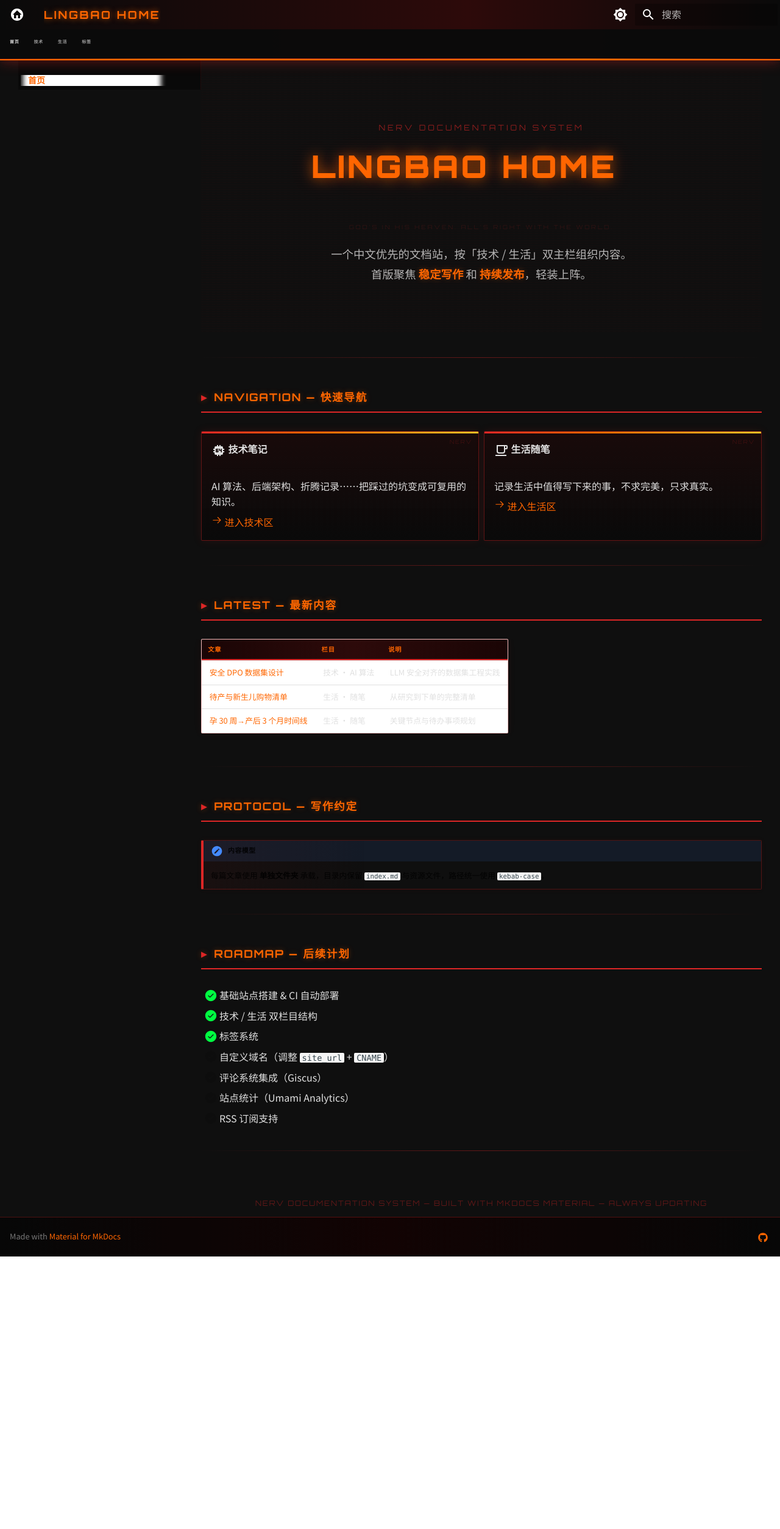
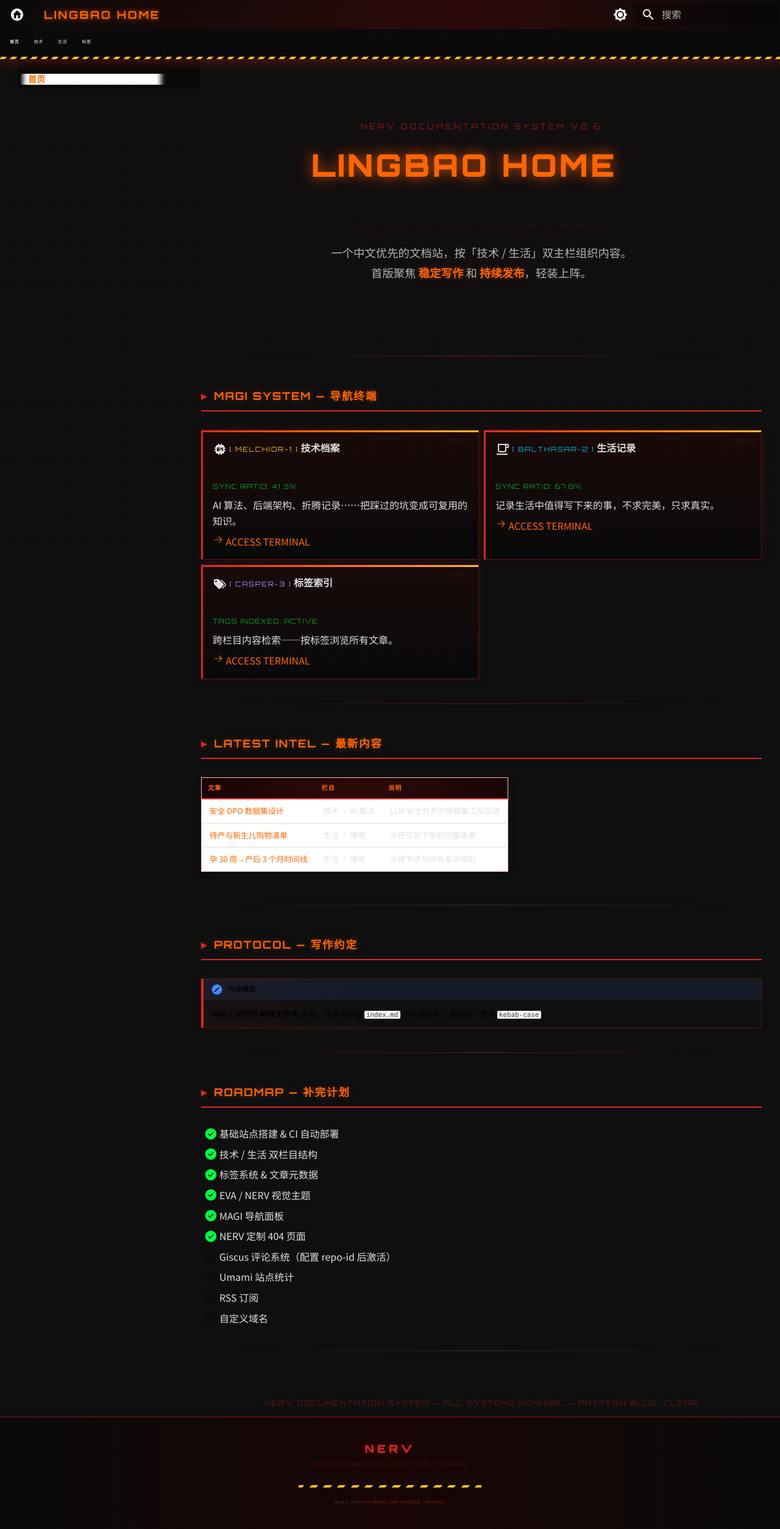
Before and after one commit to tanlon2miracle-ops/my_home, an MkDocs documentation site: the page built from docs/index.md, in a window 1280 px wide. Shown: the whole page at 61% size. Built offline with MkDocs 1.6.1 and Material for MkDocs 9.7.7, drawn with Linux system fonts in a browser that asks for light colours; before the commit the page ends 2061 px from its top, so only the background shows below that.

Commit message:
feat: EVA deep customization — MAGI panels, NERV footer, 404 page, CRT scanlines
Phase 2 visual overhaul:
- Homepage: MAGI system panel cards (MELCHIOR/BALTHASAR/CASPER) with sync ratios
- 404.html: AT FIELD TERROR page with blinking alert, red glow, scanline animation
- Footer: NERV branding with classic motto + yellow-black hazard stripe divider
- CSS: global CRT scanline animation, NERV hazard stripe on header, zero border-radius
  on all elements (cards/admonitions/code/tables), left-side terminal border on cards
- Roadmap updated to reflect completed EVA customizations

```diff
--- a/docs/index.md
+++ b/docs/index.md
@@ -91,11 +91,24 @@ hide:
   margin-top: -0.5em;
   margin-bottom: 2em;
 }
+.magi-label {
+  font-family: 'Orbitron', monospace;
+  font-size: 0.7em;
+  letter-spacing: 0.15em;
+  text-transform: uppercase;
+  margin-bottom: 0.3em;
+}
+.sync-ratio {
+  font-family: 'Orbitron', monospace;
+  font-size: 0.7em;
+  letter-spacing: 0.1em;
+  color: rgba(0, 255, 65, 0.6);
+}
 </style>
 
 <div class="eva-hero" markdown>
 
-<div class="eva-subtitle">NERV DOCUMENTATION SYSTEM</div>
+<div class="eva-subtitle">NERV DOCUMENTATION SYSTEM v2.6</div>
 
 # LINGBAO HOME
 
@@ -110,31 +123,45 @@ hide:
 
 <div class="eva-divider"></div>
 
-<div class="eva-section">NAVIGATION — 快速导航</div>
+<div class="eva-section">MAGI SYSTEM — 导航终端</div>
 
 <div class="grid cards" markdown>
 
--   :material-cpu-64-bit:{ .lg .middle } **技术笔记**
+-   :material-cpu-64-bit:{ .lg .middle } <span class="magi-label" style="color: #fbbf24;">[ MELCHIOR-1 ]</span> **技术档案**
 
     ---
 
+    <span class="sync-ratio">SYNC RATIO: 41.3%</span>
+
     AI 算法、后端架构、折腾记录……把踩过的坑变成可复用的知识。
 
-    [:octicons-arrow-right-24: 进入技术区](tech/index.md)
+    [:octicons-arrow-right-24: ACCESS TERMINAL](tech/index.md)
 
--   :material-coffee-outline:{ .lg .middle } **生活随笔**
+-   :material-coffee-outline:{ .lg .middle } <span class="magi-label" style="color: #06b6d4;">[ BALTHASAR-2 ]</span> **生活记录**
 
     ---
 
+    <span class="sync-ratio">SYNC RATIO: 67.8%</span>
+
     记录生活中值得写下来的事，不求完美，只求真实。
 
-    [:octicons-arrow-right-24: 进入生活区](life/index.md)
+    [:octicons-arrow-right-24: ACCESS TERMINAL](life/index.md)
+
+-   :material-tag-multiple:{ .lg .middle } <span class="magi-label" style="color: #c084fc;">[ CASPER-3 ]</span> **标签索引**
+
+    ---
+
+    <span class="sync-ratio">TAGS INDEXED: ACTIVE</span>
+
+    跨栏目内容检索——按标签浏览所有文章。
+
+    [:octicons-arrow-right-24: ACCESS TERMINAL](tags/index.md)
 
 </div>
 
 <div class="eva-divider"></div>
 
-<div class="eva-section">LATEST — 最新内容</div>
+<div class="eva-section">LATEST INTEL — 最新内容</div>
 
 | 文章 | 栏目 | 说明 |
 | :--- | :--- | :--- |
@@ -151,18 +178,21 @@ hide:
 
 <div class="eva-divider"></div>
 
-<div class="eva-section">ROADMAP — 后续计划</div>
+<div class="eva-section">ROADMAP — 补完计划</div>
 
 - [x] 基础站点搭建 & CI 自动部署
 - [x] 技术 / 生活 双栏目结构
-- [x] 标签系统
-- [ ] 自定义域名（调整 `site_url` + `CNAME`）
-- [ ] 评论系统集成（Giscus）
-- [ ] 站点统计（Umami Analytics）
-- [ ] RSS 订阅支持
+- [x] 标签系统 & 文章元数据
+- [x] EVA / NERV 视觉主题
+- [x] MAGI 导航面板
+- [x] NERV 定制 404 页面
+- [ ] Giscus 评论系统（配置 repo-id 后激活）
+- [ ] Umami 站点统计
+- [ ] RSS 订阅
+- [ ] 自定义域名
 
 <div class="eva-divider"></div>
 
 <div class="eva-footer-msg">
-  NERV DOCUMENTATION SYSTEM — BUILT WITH MKDOCS MATERIAL — ALWAYS UPDATING
+  NERV DOCUMENTATION SYSTEM — ALL SYSTEMS NOMINAL — PATTERN BLUE: CLEAR
 </div>
--- a/docs/stylesheets/extra.css
+++ b/docs/stylesheets/extra.css
@@ -353,3 +353,74 @@
     width: 12.1rem;
   }
 }
+
+/* ========== 20. CRT 扫描线全局动画 ========== */
+body::after {
+  content: "";
+  position: fixed;
+  top: 0; left: 0; right: 0; bottom: 0;
+  background: repeating-linear-gradient(
+    0deg,
+    transparent,
+    transparent 2px,
+    rgba(220, 38, 38, 0.015) 2px,
+    rgba(220, 38, 38, 0.015) 4px
+  );
+  pointer-events: none;
+  z-index: 9999;
+  animation: crt-scroll 10s linear infinite;
+}
+@keyframes crt-scroll {
+  0% { background-position: 0 0; }
+  100% { background-position: 0 200px; }
+}
+
+/* ========== 21. NERV 警戒带 (Header 底部) ========== */
+.md-header {
+  border-bottom: none !important;
+  position: relative;
+}
+.md-header::after {
+  content: "";
+  position: absolute;
+  bottom: 0; left: 0; right: 0;
+  height: 4px;
+  background: repeating-linear-gradient(
+    -45deg,
+    #fbbf24,
+    #fbbf24 6px,
+    #0a0a0a 6px,
+    #0a0a0a 12px
+  ) !important;
+  z-index: 10;
+}
+
+/* ========== 22. 硬朗面板 - 零圆角 ========== */
+.md-typeset .grid.cards > ul > li {
+  border-radius: 0 !important;
+}
+.md-typeset .admonition,
+.md-typeset details {
+  border-radius: 0 !important;
+}
+.md-typeset pre,
+.md-typeset pre > code {
+  border-radius: 0 !important;
+}
+.md-typeset table:not([class]) {
+  border-radius: 0 !important;
+}
+.md-search__input {
+  border-radius: 0 !important;
+}
+.md-top {
+  border-radius: 0 !important;
+}
+
+/* ========== 23. 卡片左侧粗边框 (终端面板感) ========== */
+.md-typeset .grid.cards > ul > li {
+  border-left: 3px solid var(--eva-red) !important;
+}
+.md-typeset .grid.cards > ul > li:hover {
+  border-left-color: var(--eva-orange) !important;
+}
--- /dev/null
+++ b/overrides/404.html
@@ -0,0 +1,104 @@
+{% extends "base.html" %}
+
+{% block content %}
+<style>
+.eva-404 {
+  text-align: center;
+  padding: 6rem 2rem;
+  position: relative;
+  overflow: hidden;
+}
+.eva-404::before {
+  content: "";
+  position: absolute;
+  top: 0; left: 0; right: 0; bottom: 0;
+  background: repeating-linear-gradient(
+    0deg,
+    transparent,
+    transparent 2px,
+    rgba(220, 38, 38, 0.03) 2px,
+    rgba(220, 38, 38, 0.03) 4px
+  );
+  pointer-events: none;
+  animation: scanline-scroll 8s linear infinite;
+}
+@keyframes scanline-scroll {
+  0% { transform: translateY(0); }
+  100% { transform: translateY(100px); }
+}
+.eva-404-alert {
+  font-family: 'Orbitron', monospace;
+  font-size: 0.8em;
+  letter-spacing: 0.3em;
+  color: #dc2626;
+  text-transform: uppercase;
+  animation: blink-alert 1s steps(1) infinite;
+  margin-bottom: 2rem;
+}
+@keyframes blink-alert {
+  0%, 50% { opacity: 1; }
+  51%, 100% { opacity: 0.3; }
+}
+.eva-404-code {
+  font-family: 'Orbitron', monospace;
+  font-size: 8em;
+  font-weight: 900;
+  color: #dc2626;
+  text-shadow: 0 0 30px rgba(220, 38, 38, 0.5), 0 0 60px rgba(220, 38, 38, 0.2);
+  line-height: 1;
+  margin: 0.5rem 0;
+}
+.eva-404-msg {
+  font-family: 'Orbitron', monospace;
+  font-size: 1.4em;
+  font-weight: 700;
+  letter-spacing: 0.15em;
+  color: #ff6600;
+  text-transform: uppercase;
+  text-shadow: 0 0 10px rgba(255, 102, 0, 0.3);
+  margin: 1.5rem 0;
+}
+.eva-404-sub {
+  color: rgba(224, 224, 224, 0.6);
+  font-size: 1.1em;
+  margin: 1rem 0 2.5rem;
+}
+.eva-404-btn {
+  display: inline-block;
+  font-family: 'Orbitron', monospace;
+  font-size: 0.85em;
+  letter-spacing: 0.1em;
+  text-transform: uppercase;
+  color: #fff;
+  background: linear-gradient(135deg, #dc2626 0%, #ff6600 100%);
+  padding: 0.8em 2em;
+  text-decoration: none;
+  border: none;
+  transition: all 0.3s;
+  box-shadow: 0 4px 15px rgba(220, 38, 38, 0.3);
+}
+.eva-404-btn:hover {
+  transform: translateY(-2px);
+  box-shadow: 0 8px 25px rgba(220, 38, 38, 0.4);
+  color: #fff;
+}
+.eva-404-pattern {
+  font-family: 'Orbitron', monospace;
+  font-size: 0.6em;
+  letter-spacing: 0.2em;
+  color: rgba(220, 38, 38, 0.15);
+  margin-top: 3rem;
+}
+</style>
+
+<div class="eva-404">
+  <div class="eva-404-alert">⚠ WARNING — AT FIELD DETECTED ⚠</div>
+  <div class="eva-404-code">404</div>
+  <div class="eva-404-msg">Signal Lost — Target Not Found</div>
+  <div class="eva-404-sub">指定页面不存在，或已被 A.T. 力场屏蔽。</div>
+  <a href="{{ config.site_url }}" class="eva-404-btn">▸ Return to NERV HQ</a>
+  <div class="eva-404-pattern">
+    NERV CENTRAL DOGMA — ERROR REPORT — PATTERN BLUE
+  </div>
+</div>
+{% endblock %}
--- a/overrides/main.html
+++ b/overrides/main.html
@@ -25,3 +25,63 @@
   </div>
   {% endif %}
 {% endblock %}
+
+{% block footer %}
+<footer class="md-footer">
+  <div style="
+    background: linear-gradient(90deg, #0a0a0a 0%, #1a0505 50%, #0a0a0a 100%);
+    border-top: 1px solid rgba(220, 38, 38, 0.3);
+    padding: 2rem 1rem;
+    text-align: center;
+  ">
+    <!-- NERV Logo Text -->
+    <div style="
+      font-family: 'Orbitron', monospace;
+      font-size: 1.8em;
+      font-weight: 900;
+      letter-spacing: 0.3em;
+      color: #dc2626;
+      text-shadow: 0 0 15px rgba(220, 38, 38, 0.3);
+      margin-bottom: 0.5rem;
+    ">NERV</div>
+
+    <!-- Classic Motto -->
+    <div style="
+      font-family: 'Orbitron', monospace;
+      font-size: 0.65em;
+      letter-spacing: 0.2em;
+      color: rgba(220, 38, 38, 0.4);
+      text-transform: uppercase;
+      margin-bottom: 1.5rem;
+    ">God's in His Heaven. All's Right with the World.</div>
+
+    <!-- Hazard stripe divider -->
+    <div style="
+      height: 4px;
+      max-width: 300px;
+      margin: 0 auto 1rem;
+      background: repeating-linear-gradient(
+        -45deg,
+        #fbbf24,
+        #fbbf24 8px,
+        #0a0a0a 8px,
+        #0a0a0a 16px
+      );
+    "></div>
+
+    <!-- Build info -->
+    <div style="
+      font-family: 'Orbitron', monospace;
+      font-size: 0.55em;
+      letter-spacing: 0.15em;
+      color: rgba(224, 224, 224, 0.3);
+      text-transform: uppercase;
+    ">
+      Built with
+      <a href="https://squidfunk.github.io/mkdocs-material/" style="color: rgba(255, 102, 0, 0.5); text-decoration: none;">Material for MkDocs</a>
+      ·
+      <a href="https://github.com/tanlon2miracle-ops/my_home" style="color: rgba(255, 102, 0, 0.5); text-decoration: none;">Source</a>
+    </div>
+  </div>
+</footer>
+{% endblock %}
```
